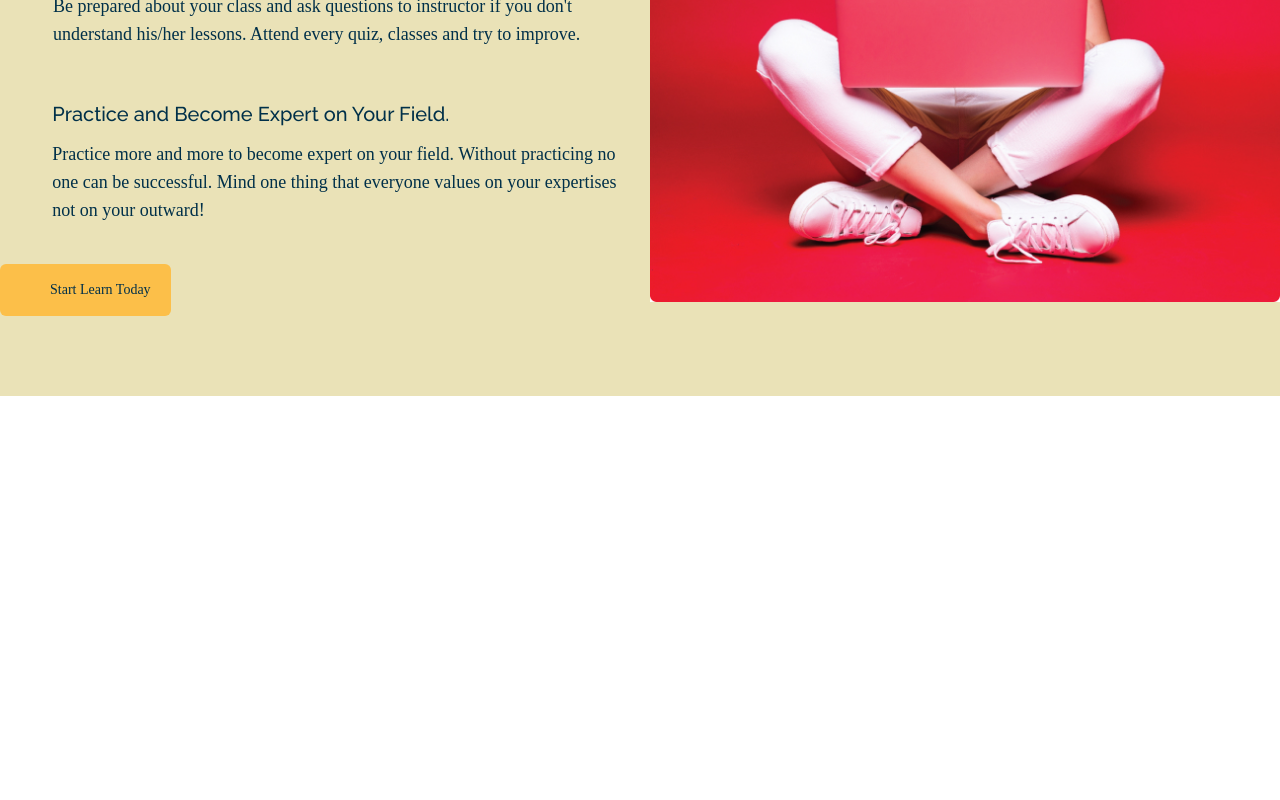
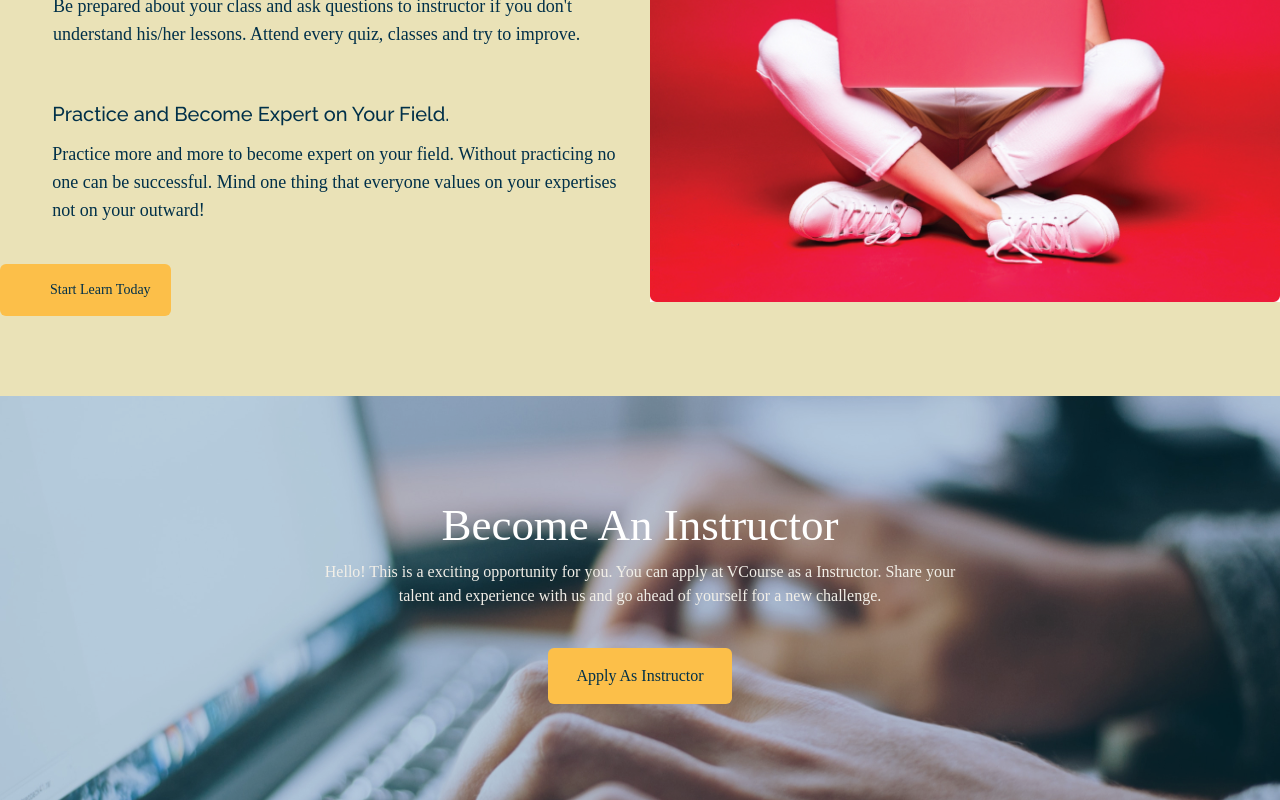
Before and after one commit to webdevbiswaajit/VCourse, a React (Create React App) app: page / in a window 1280 px wide. Shown: the part 3734-4534 px from the top of the page. Before the commit the page ends 4130 px from the top, so only its background shows below. Built offline with nearby package versions, Linux system fonts and the light colour scheme; some icons are missing; a web font is replaced by a local one.

Commit message:
Become a instractor design

```diff
--- /dev/null
+++ b/src/Component/HomeElement/Instructor.js
@@ -0,0 +1,31 @@
+import React from "react";
+import ins_banner from "../../Img/instuctor.jpg";
+
+function Instructor() {
+  return (
+    <>
+      <div
+        className=" py-24 bg-cover bg-center  bg-blend-overlay  bg-black_lighten "
+        style={{ backgroundImage: `url(${ins_banner})` }}
+      >
+        <div className="container mx-auto">
+          <div className=" text-center  w-1/2 mx-auto ">
+            <h2 className=" text-heading text-white font-medium">
+              Become An Instructor
+            </h2>
+            <p className=" font-normal text-light_white">
+              Hello! This is a exciting opportunity for you. You can apply at
+              VCourse as a Instructor. Share your talent and experience with us
+              and go ahead of yourself for a new challenge.
+            </p>
+            <button className=" bg-khaki text-black px-7 py-4 mt-10 rounded-md">
+              Apply As Instructor
+            </button>
+          </div>
+        </div>
+      </div>
+    </>
+  );
+}
+
+export default Instructor;
--- a/src/Page/Home.js
+++ b/src/Page/Home.js
@@ -1,6 +1,7 @@
 import React from "react";
 import Menu from "../Component/Common/Menu";
 import Hero from "../Component/HomeElement/Hero";
+import Instructor from "../Component/HomeElement/Instructor";
 import LearnWith from "../Component/HomeElement/LearnWith";
 import PopularCourses from "../Component/HomeElement/PopularCourses";
 import TopCategories from "../Component/HomeElement/TopCategories";
@@ -13,6 +14,7 @@ function Home() {
       <TopCategories />
       <PopularCourses />
       <LearnWith />
+      <Instructor />
     </>
   );
 }
--- a/tailwind.config.js
+++ b/tailwind.config.js
@@ -10,6 +10,8 @@ module.exports = {
       black: "#003049",
       ash: "#F2EFE8",
       lean: "#EAE2B7",
+      black_lighten: "rgba(0, 48, 73, .25)",
+      light_white: "#F2EFE8",
     },
     extend: {
       spacing: {
```
Also changed, not shown: src/Img/instructor_banner.jpg (added), src/Img/instuctor.jpg (added).
